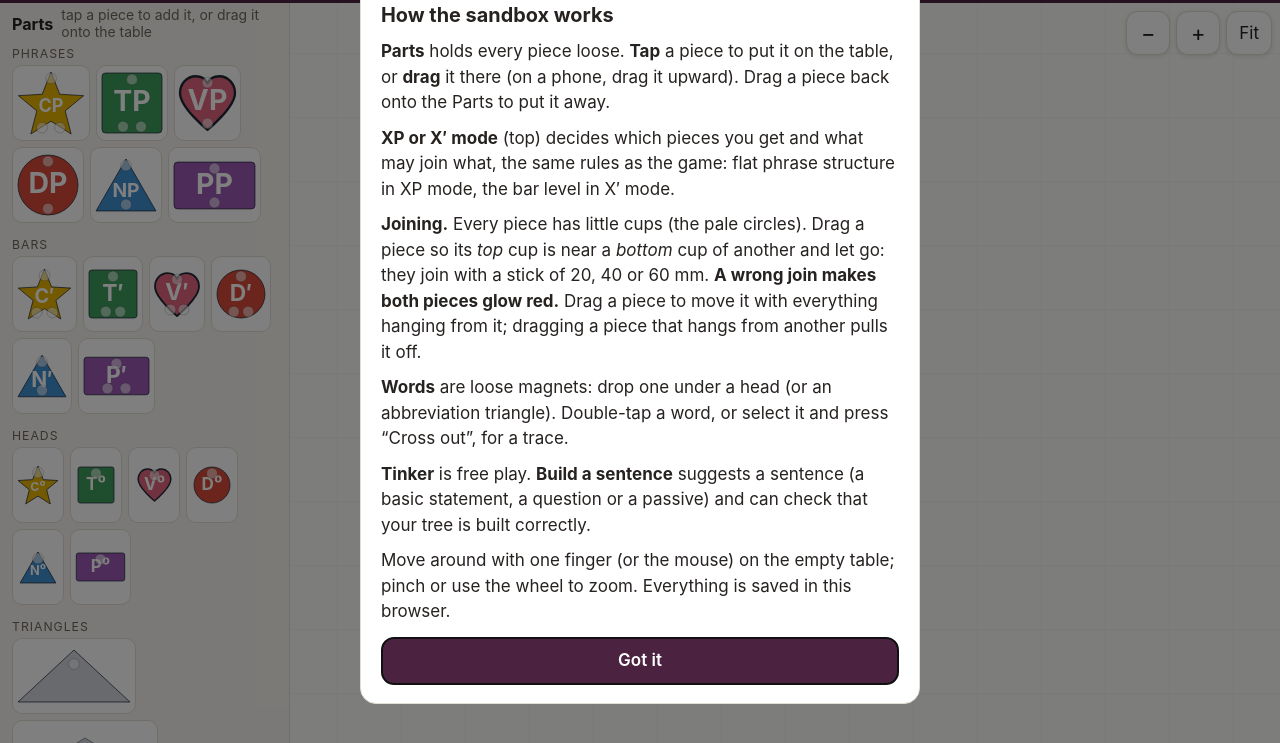
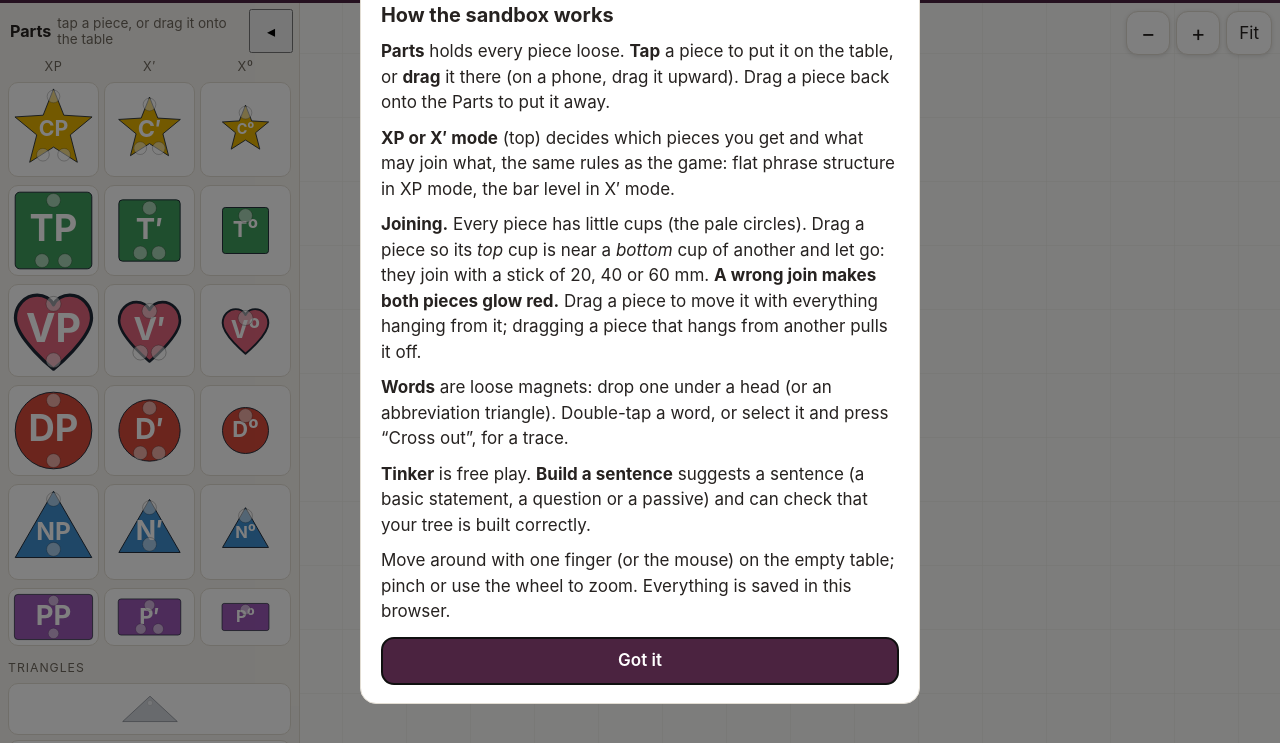
Before and after one commit to jjgerard/shapes, a plain HTML site: page sandbox.html in a window 1280 px wide. Shown: the part 57-800 px from the top of the page. Drawn offline with Linux system fonts and the light colour scheme.

Commit message:
Sandbox: parts in a vertical side column, one row per category (#38)
* Sandbox: parts in a vertical side column, one row per category

Co-Authored-By: Claude Sonnet 5.5 <noreply@anthropic.com>
Claude-Session: https://claude.ai/code/session_01C5pFf2DCLiNAeSD1knXcto

* Keep the Tree studio link in the sandbox menu

Co-Authored-By: Claude Sonnet 5.5 <noreply@anthropic.com>
Claude-Session: https://claude.ai/code/session_01C5pFf2DCLiNAeSD1knXcto

---------

Co-authored-by: Claude <noreply@anthropic.com>

```diff
--- a/sandbox.css
+++ b/sandbox.css
@@ -26,15 +26,18 @@ input { -webkit-user-select: text; user-select: text; font: inherit; }
 button, .btn, .icon-btn { font: inherit; }
 .muted { color: var(--muted); }
 
-/* ---- layout: header / task / table / parts (a column on a phone) ---- */
+/* ---- layout: header across the top; parts down the left (on a phone too); the sentence and the table ---- */
+:root { --shelf-w: clamp(150px, 44vw, 188px); }
 #sb {
   display: grid; height: 100vh; height: 100dvh; width: 100%; max-width: 100vw; overflow: hidden;
-  grid-template-columns: minmax(0, 1fr);
-  grid-template-rows: auto auto minmax(0, 1fr) auto;
-  grid-template-areas: "bar" "task" "stage" "shelf";
+  grid-template-columns: var(--shelf-w) minmax(0, 1fr);
+  grid-template-rows: auto auto minmax(0, 1fr);
+  grid-template-areas: "bar bar" "shelf task" "shelf stage";
 }
+#sb.shelf-closed { grid-template-columns: 0 minmax(0, 1fr); }
 #bar { grid-area: bar; } #task { grid-area: task; } #stage { grid-area: stage; } #shelf { grid-area: shelf; }
 #bar, #task, #stage, #shelf { min-width: 0; }
+@media (min-width: 900px) { :root { --shelf-w: 300px; } }
 
 /* ---- header: every control on one line (it scrolls sideways on a phone; Undo and Menu stay put) ---- */
 #bar {
@@ -133,40 +136,47 @@ button, .btn, .icon-btn { font: inherit; }
 .ball.bad { fill: #fecaca; stroke: #dc2626; }
 .snap-ghost.bad { stroke: #dc2626; }
 
-/* ---- the parts shelf: along the bottom on a phone ---- */
+/* ---- the parts shelf: a column down the left, scrolling up and down; one row per category ---- */
 #shelf {
-  background: var(--bg); border-top: 1px solid var(--line); display: flex; flex-direction: column; min-height: 0;
-  padding-bottom: env(safe-area-inset-bottom);
+  background: var(--bg); border-right: 1px solid var(--line); display: flex; flex-direction: column; min-height: 0;
+  padding-bottom: env(safe-area-inset-bottom); padding-left: env(safe-area-inset-left);
 }
-.shelf-head { display: flex; align-items: center; gap: 8px; padding: 4px 10px 2px 12px; font-size: .95rem; }
-.shelf-head .muted { flex: 1; font-size: .82rem; line-height: 1.2; }
-.shelf-head .chev { min-width: 44px; min-height: 40px; }
+#sb.shelf-closed #shelf { display: none; }
+.shelf-head { display: flex; align-items: center; gap: 6px; padding: 6px 6px 4px 10px; font-size: .95rem; }
+.shelf-head .muted { flex: 1; font-size: .8rem; line-height: 1.2; }
+.shelf-head .chev { min-width: 44px; min-height: 44px; margin-left: auto; }
 #shelf .scroll {
-  display: flex; flex-direction: row; gap: 14px; overflow-x: auto; overflow-y: hidden; padding: 4px 12px 12px; touch-action: pan-x; overscroll-behavior-x: contain;
-  height: 124px;
+  flex: 1; min-height: 0; display: flex; flex-direction: column; gap: 8px; overflow-y: auto; overflow-x: hidden;
+  padding: 2px 8px 20px; touch-action: pan-y; overscroll-behavior: contain;
 }
-#sb.shelf-closed #shelf .scroll { display: none; }
-.group { flex: none; display: flex; flex-direction: column; gap: 4px; }
-.group-title { font-size: .72rem; text-transform: uppercase; letter-spacing: .08em; color: var(--muted); }
-.tiles { display: flex; gap: 6px; align-items: stretch; }
+.legend, .cat-row { display: grid; grid-template-columns: repeat(var(--cols, 3), minmax(0, 1fr)); gap: 5px; }
+.legend span { font-size: .75rem; letter-spacing: .05em; color: var(--muted); text-align: center; }
+.group-title { font-size: .72rem; text-transform: uppercase; letter-spacing: .08em; color: var(--muted); margin-top: 6px; }
+.stack { display: flex; flex-direction: column; gap: 5px; }
 .tpl {
-  background: #fff; border: 1px solid var(--line); border-radius: 10px; cursor: grab; touch-action: pan-x;
-  display: flex; align-items: center; justify-content: center; min-width: 52px; min-height: 76px; padding: 2px;
+  background: #fff; border: 1px solid var(--line); border-radius: 10px; cursor: grab; touch-action: pan-y; min-width: 0;
+  display: flex; align-items: center; justify-content: center; min-height: 52px; padding: 3px;
 }
 .tpl:active { border-color: var(--accent); }
-.tpl svg { display: block; }
+.tpl svg { display: block; width: 100%; height: auto; max-width: 104px; }
+.tpl-empty { min-height: 52px; }
 .word {
   background: #f4ecd8; border: 1px solid #8a8372; border-radius: 6px; font-family: Georgia, "Times New Roman", serif; font-size: 1.05rem;
-  padding: 0 12px; min-height: 48px; min-width: 48px; justify-content: center; display: inline-flex; align-items: center; cursor: grab; touch-action: pan-x; color: #111; flex: none;
+  padding: 0 12px; min-height: 48px; min-width: 48px; justify-content: center; display: inline-flex; align-items: center; cursor: grab; touch-action: pan-y; color: #111;
 }
-.words { display: flex; flex-direction: column; flex-wrap: wrap; gap: 6px; max-height: 100px; align-content: flex-start; }
-.add-word { display: flex; gap: 6px; }
-.add-word input { width: 120px; min-height: 48px; padding: 0 10px; border: 1px solid var(--line); border-radius: 10px; }
-.add-word button { min-height: 48px; padding: 0 14px; border: 0; border-radius: 10px; background: var(--accent); color: #fff; }
+.words { display: flex; flex-wrap: wrap; gap: 6px; }
+.add-word { display: flex; gap: 6px; margin-top: 6px; }
+.add-word input { flex: 1; min-width: 0; min-height: 48px; padding: 0 10px; border: 1px solid var(--line); border-radius: 10px; }
+.add-word button { min-height: 48px; padding: 0 12px; border: 0; border-radius: 10px; background: var(--accent); color: #fff; }
 #shelf.drop-target { outline: 3px dashed var(--accent); outline-offset: -6px; }
+#shelf-open {
+  display: none; position: absolute; z-index: 6; left: 0; top: 50%; transform: translateY(-50%); border-radius: 0 12px 12px 0; min-height: 72px; min-width: 44px; padding: 0 8px;
+  writing-mode: vertical-rl;
+}
+#sb.shelf-closed #shelf-open { display: inline-flex; }
 
 #toast {
-  position: fixed; left: 50%; bottom: 190px; transform: translateX(-50%); background: #1f2937; color: #fff; padding: 10px 16px; max-width: 90vw;
+  position: fixed; left: 50%; bottom: 70px; transform: translateX(-50%); background: #1f2937; color: #fff; padding: 10px 16px; max-width: 90vw;
   border-radius: 10px; font-size: .95rem; opacity: 0; transition: opacity .2s; pointer-events: none; z-index: 30; text-align: center;
 }
 #toast.show { opacity: .96; }
@@ -188,21 +198,8 @@ dialog form { margin-top: 12px; }
 #answer-body svg { display: block; max-width: 100%; height: auto; margin: 0 auto; }
 #answer-body p { font-size: .92rem; color: var(--muted); }
 
-/* ---- a wide screen: parts down the left, the task above the table ---- */
-@media (min-width: 900px) {
-  #sb {
-    grid-template-columns: 290px minmax(0, 1fr); grid-template-rows: auto auto minmax(0, 1fr);
-    grid-template-areas: "bar bar" "shelf task" "shelf stage";
-  }
-  #shelf { border-top: 0; border-right: 1px solid var(--line); }
-  #shelf .scroll { flex-direction: column; overflow-x: hidden; overflow-y: auto; height: auto; flex: 1; touch-action: pan-y; padding-bottom: 16px; }
-  .tiles { flex-wrap: wrap; }
-  .words { flex-direction: row; max-height: none; }
-  .tpl, .word { touch-action: pan-y; }
-  #shelf-toggle, #sb.shelf-closed #shelf .scroll { display: none; }
-  #sb.shelf-closed #shelf .scroll { display: flex; }
-  #toast { bottom: 60px; }
-}
+@media (min-width: 900px) { #toast { bottom: 60px; } }
+@media (max-width: 899px) { .shelf-head .muted { display: none; } }
 @media (max-width: 480px) {
   :root { font-size: 17px; }
   .brand-name { display: none; }
@@ -211,8 +208,4 @@ dialog form { margin-top: 12px; }
   #task-note { display: -webkit-box; -webkit-line-clamp: 2; -webkit-box-orient: vertical; overflow: hidden; }
   #bar-left { gap: 6px; }
 }
-@media (max-height: 640px) and (max-width: 899px) {
-  #shelf .scroll { height: 108px; }
-  .tpl { min-height: 64px; }
-}
 @media (prefers-reduced-motion: reduce) { #toast { transition: none; } }
--- a/sandbox.html
+++ b/sandbox.html
@@ -58,6 +58,7 @@
         <g id="layer-ghost"></g>
       </g>
     </svg>
+    <button class="btn sm" id="shelf-open" aria-label="Show the parts" title="Show the parts">Parts ▸</button>
     <div id="status" aria-live="polite"></div>
     <div id="view">
       <button class="icon-btn sm" id="btn-zoom-out" aria-label="Zoom out">−</button>
@@ -72,7 +73,7 @@
   </section>
 
   <aside id="shelf">
-    <div class="shelf-head"><b>Parts</b><span class="muted">tap a piece to add it, or drag it onto the table</span><button class="chev" id="shelf-toggle" aria-label="Show or hide the parts" title="Show or hide">▾</button></div>
+    <div class="shelf-head"><b>Parts</b><span class="muted">tap a piece, or drag it onto the table</span><button class="chev" id="shelf-toggle" aria-label="Hide the parts" title="Hide the parts">◂</button></div>
     <div class="scroll" id="shelf-scroll"></div>
   </aside>
 
--- a/sandbox.js
+++ b/sandbox.js
@@ -440,43 +440,54 @@ function allWords() {
   for (const id of [state.mode, ...Object.keys(MODES).filter(k => k !== state.mode)]) for (const x of MODES[id].level2) if (x.root) walk(x.root);
   return [...set];
 }
-function templateSvg(spec, scale) {
+// a template picture; every piece of a row is drawn in the same box (the category's phrase tile), so a head looks smaller than its phrase
+function templateSvg(spec, box) {
   const it = Object.assign({ x: 0, y: 0 }, spec);
-  const gm = geom(it);
-  const pad = 3;
-  const w = (gm.b[2] - gm.b[0]) * scale + pad * 2, h = (gm.b[3] - gm.b[1]) * scale + pad * 2;
-  const svg = svgEl('svg', { width: Math.ceil(w), height: Math.ceil(h), viewBox: `${gm.b[0] - pad / scale} ${gm.b[1] - pad / scale} ${w / scale} ${h / scale}` });
+  const pad = 4;
+  const hx = box.hx + pad, hy = box.hy + pad;
+  const svg = svgEl('svg', { viewBox: `${-hx} ${-hy} ${2 * hx} ${2 * hy}`, 'aria-hidden': 'true' });
   svg.appendChild(buildPiece(it));
   return svg;
+}
+function boxFor(cat) {
+  const b = geom({ kind: 'tile', cat, level: 1, x: 0, y: 0 }).b;
+  return { hx: Math.max(Math.abs(b[0]), Math.abs(b[2])), hy: Math.max(Math.abs(b[1]), Math.abs(b[3])) };
 }
 function renderShelf() {
   const root = $('shelf-scroll');
   root.textContent = '';
   const mk = (tag, cls, text) => { const d = document.createElement(tag); if (cls) d.className = cls; if (text) d.textContent = text; return d; };
-  const group = (title) => { const g = mk('div', 'group'); g.appendChild(mk('div', 'group-title', title)); root.appendChild(g); return g; };
   const tiles = trayTiles();
-  for (const [title, lv] of [['Phrases', 1], ['Bars', 1.5], ['Heads', 2]]) {
-    const list = tiles.filter(t => t.level === lv);
-    if (!list.length) continue;
-    const g = group(title), row = mk('div', 'tiles');
-    for (const t of list) {
-      const spec = { kind: 'tile', cat: t.cat, level: t.level };
+  const levels = [1, 1.5, 2].filter(l => tiles.some(t => t.level === l));
+  root.style.setProperty('--cols', levels.length);
+  const legend = mk('div', 'legend');
+  for (const l of levels) legend.appendChild(mk('span', '', state.labels === 'numbers' ? String(l) : (l === 1 ? 'XP' : l === 1.5 ? 'X′' : 'X⁰')));
+  root.appendChild(legend);
+  // one row per category: the phrase, the bar and the head of the same shape
+  for (const cat of CAT_ORDER) {
+    if (!tiles.some(t => t.cat === cat)) continue;
+    const row = mk('div', 'cat-row'), box = boxFor(cat);
+    for (const l of levels) {
+      if (!tiles.some(t => t.cat === cat && t.level === l)) { row.appendChild(mk('div', 'tpl-empty')); continue; }
+      const spec = { kind: 'tile', cat, level: l };
       const d = mk('div', 'tpl'); d.title = label(spec); d.setAttribute('role', 'button'); d.setAttribute('aria-label', 'Add ' + label(spec) + ' to the table');
-      d.appendChild(templateSvg(spec, 0.62));
+      d.appendChild(templateSvg(spec, box));
       bindShelfItem(d, spec);
       row.appendChild(d);
     }
-    g.appendChild(row);
+    root.appendChild(row);
   }
-  const gt = group('Triangles'), trow = mk('div', 'tiles');
+  root.appendChild(mk('div', 'group-title', 'Triangles'));
+  const tri = mk('div', 'stack'), tbox = { hx: ABBR.large[0] * S / 2, hy: ABBR.large[1] * S / 2 };
   for (const size of ['small', 'large']) {
     const spec = { kind: 'abbr', size };
     const d = mk('div', 'tpl'); d.title = size + ' abbreviation triangle'; d.setAttribute('role', 'button'); d.setAttribute('aria-label', 'Add a ' + size + ' abbreviation triangle');
-    d.appendChild(templateSvg(spec, size === 'large' ? 0.4 : 0.62));
-    bindShelfItem(d, spec); trow.appendChild(d);
+    d.appendChild(templateSvg(spec, tbox));
+    bindShelfItem(d, spec); tri.appendChild(d);
   }
-  gt.appendChild(trow);
-  const gw = group('Words'), wrow = mk('div', 'words');
+  root.appendChild(tri);
+  root.appendChild(mk('div', 'group-title', 'Words'));
+  const wrow = mk('div', 'words');
   const words = state.activity === 'sentence' && currentTask() ? taskWords(currentTask()) : ['Ø', ...allWords()];
   const addWord = w => {
     const d = mk('div', 'word', w); d.setAttribute('role', 'button'); d.setAttribute('aria-label', 'Add the word ' + w);
@@ -484,14 +495,14 @@ function renderShelf() {
     bindShelfItem(d, { kind: 'word', text: w }); wrow.appendChild(d);
   };
   words.forEach(addWord);
-  gw.appendChild(wrow);
+  root.appendChild(wrow);
   if (state.activity !== 'sentence') {
     const add = mk('div', 'add-word');
     add.innerHTML = '<input placeholder="add a word" maxlength="24" aria-label="Add your own word"><button>Add</button>';
     const doAdd = () => { const i = add.querySelector('input'); const v = i.value.trim(); if (!v) return; i.value = ''; addWord(v); };
     add.querySelector('button').addEventListener('click', doAdd);
     add.querySelector('input').addEventListener('keydown', e => { if (e.key === 'Enter') doAdd(); });
-    gw.appendChild(add);
+    root.appendChild(add);
   }
   fitShapeLabels(root);
 }
@@ -662,18 +673,17 @@ function attachWord(w) {
   if (best) { w.owner = best.t.id; w.ord = w.x; }
 }
 
-// ---- starting a drag from the shelf (a tap adds the piece; a drag places it; on a phone, drag upward)
+// ---- starting a drag from the shelf (a tap adds the piece; a drag places it; on a touch screen drag sideways, towards the table)
 function bindShelfItem(el, spec) {
   el.addEventListener('pointerdown', e => {
     if (e.button) return;
     const st = { x: e.clientX, y: e.clientY, id: e.pointerId, type: e.pointerType, started: false };
-    const sideways = !isNarrow();                   // the wide layout scrolls the shelf up and down, so a sideways move drags
     const cleanup = () => { window.removeEventListener('pointermove', mv); window.removeEventListener('pointerup', up); window.removeEventListener('pointercancel', cancel); };
     const mv = ev => {
       if (ev.pointerId !== st.id || st.started) return;
       const dx = ev.clientX - st.x, dy = ev.clientY - st.y;
       if (Math.hypot(dx, dy) < 8) return;
-      const go = st.type !== 'touch' || (sideways ? Math.abs(dx) > Math.abs(dy) : Math.abs(dy) > Math.abs(dx));
+      const go = st.type !== 'touch' || Math.abs(dx) > Math.abs(dy);          // the shelf scrolls up and down, so a sideways move picks a piece up
       cleanup();
       if (go) { st.started = true; startFromShelf(ev, spec, st.type === 'touch'); }
     };
@@ -799,7 +809,8 @@ for (const b of document.querySelectorAll('#seg-activity button')) b.addEventLis
   if (state.activity === 'sentence') $('btn-check').scrollIntoView({ inline: 'nearest', block: 'nearest' });
   setTimeout(() => render(), 0);
 });
-$('shelf-toggle').addEventListener('click', () => { state.shelfClosed = !state.shelfClosed; $('shelf-toggle').textContent = state.shelfClosed ? '▴' : '▾'; syncControls(); save(); });
+$('shelf-toggle').addEventListener('click', () => { state.shelfClosed = true; syncControls(); save(); });
+$('shelf-open').addEventListener('click', () => { state.shelfClosed = false; syncControls(); save(); });
 $('btn-check').addEventListener('click', () => {
   const r = checkTree(); const out = $('task-result');
   setResult(r.msg, r.ok ? 'ok' : 'bad');
@@ -845,7 +856,6 @@ window.addEventListener('resize', () => { if (!items().length && !state.view) ap
 state = load();
 ensureTaskValid();
 syncControls();
-$('shelf-toggle').textContent = state.shelfClosed ? '▴' : '▾';
 renderShelf(); renderTask(); applyView(); render();
 if (!items().length) { state.view = defaultView(); applyView(); }
 if (!localStorage.getItem(STORE + '-seen')) { try { localStorage.setItem(STORE + '-seen', '1'); } catch (e) { /* ignore */ } setTimeout(() => $('help').showModal(), 300); }
```
